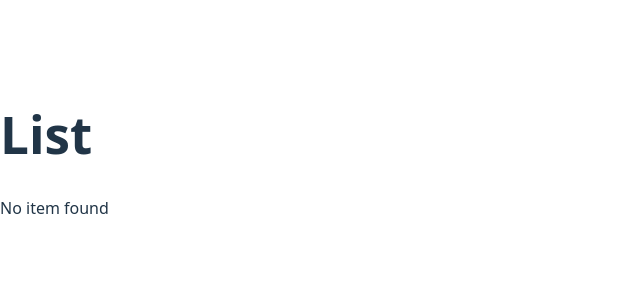
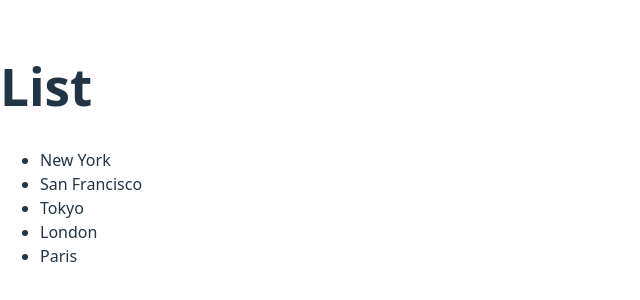
Before and after one commit to longy011/react-vite-app, a React (Vite) app in the folder react-vite-app/: page / in a window 1280 px wide. Shown: the part 246-546 px from the top of the page, without its empty margins (0-640 px from the left). Built offline with nearby package versions, Linux system fonts and the light colour scheme.

Commit message:
Added event handler for when list items are clicked

```diff
--- a/react-vite-app/src/components/ListGroup.tsx
+++ b/react-vite-app/src/components/ListGroup.tsx
@@ -1,10 +1,17 @@
 import { Fragment } from "react/jsx-runtime";
+import { MouseEvent } from "react";
 
 function ListGroup() {
+  // All arrays have an index that we can access in the .map() method
   let items = ["New York", "San Francisco", `Tokyo`, `London`, `Paris`];
-  items = [];
+  //   items = [];
 
   const message = items.length === 0 && <p>No item found</p>;
+
+  // Event handler
+  // To handle event logic we should use a separate function within the component
+  // by adding : MouseEvent we have used type annotiation, and now we have autocompletion when we get props of event
+  const handleClick = (event: MouseEvent) => console.log(event);
 
   return (
     // React Fragment lets you have many html tags in one return statement
@@ -17,8 +24,11 @@ function ListGroup() {
         {/* The items.map(...) expression needs to be wrapped in braces*/}
         {/* A key for each item is required so React knows which element is which for dynamic activites */}
         {/* Often when bring items from an API each item will have an id property item.id */}
-        {items.map((item) => (
-          <li key={item}>{item}</li>
+        {items.map((item, index) => (
+          // In react each element has a property called onClick, in this example we use an arrow function
+          <li key={item} onClick={handleClick}>
+            {item}
+          </li>
         ))}
       </ul>
     </>
```
